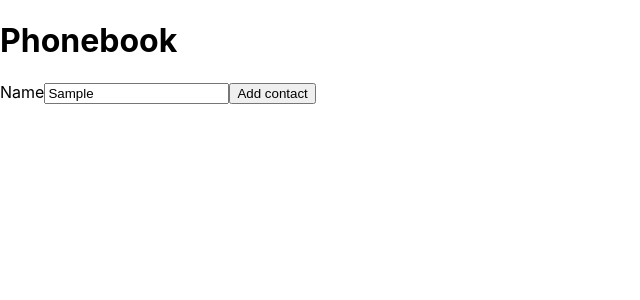
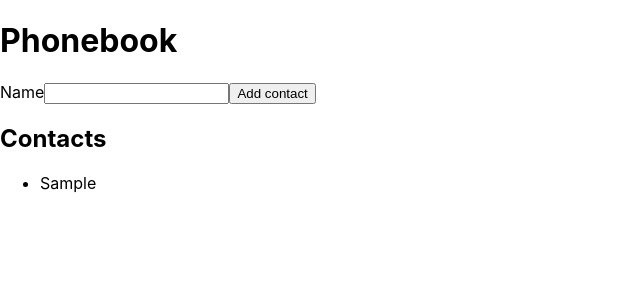
Before and after one commit to Wed88/goit-react-hw-02-phonebook, a React (Create React App) app: page / in a window 1280 px wide. Both pictures are taken after typing "Sample" into the empty fields and a click on the button "Add contact". Shown: the top 300 px of the page, without its empty margins (0-640 px from the left). Built offline with nearby package versions, Linux system fonts and the light colour scheme.

Commit message:
выполняет 1 шаг

```diff
--- a/package.json
+++ b/package.json
@@ -8,9 +8,11 @@
     "@testing-library/react": "^12.1.2",
     "@testing-library/user-event": "^13.5.0",
     "gh-pages": "^3.2.3",
+    "nanoid": "^3.2.0",
     "react": "^17.0.2",
     "react-dom": "^17.0.2",
     "react-scripts": "5.0.0",
+    "shortid": "^2.2.16",
     "web-vitals": "^2.1.3"
   },
   "scripts": {
--- a/src/App.js
+++ b/src/App.js
@@ -1,4 +1,5 @@
 import React, { Component } from 'react';
+import shortid from 'shortid';
 
 class App extends Component {
   state = {
@@ -6,29 +7,71 @@ class App extends Component {
     name: '',
   };
 
+  nameImputId = shortid.generate();
+  // contactItemId = shortid.generate();
+
   hendleImputChange = event => {
-    this.setState({ name: event.currentTarget.value });
+    const { name, value } = event.currentTarget;
+
+    this.setState({ [name]: [value] });
+  };
+
+  hendleSubmit = event => {
+    event.preventDefault();
+
+    this.addContact();
+
+    this.reset();
+
+    console.log(this.state);
+  };
+
+  addContact = () => {
+    const contact = {
+      id: shortid.generate(),
+      name: this.state.name,
+    };
+
+    this.setState(prevState => ({
+      contacts: [contact, ...prevState.contacts],
+    }));
+  };
+
+  reset = () => {
+    this.setState({ name: '' });
   };
 
   render() {
+    const contacts = this.state.contacts;
+
     return (
       <div>
         <h1>Phonebook</h1>
-        <form>
-          <label>
-            Name
+        <form onSubmit={this.hendleSubmit}>
+          <label htmlFor={this.nameImputId}>Name</label>
           <input
             type="text"
             name="name"
             value={this.state.name}
             onChange={this.hendleImputChange}
+            id={this.nameImputId}
             pattern="^[a-zA-Zа-яА-Я]+(([' -][a-zA-Zа-яА-Я ])?[a-zA-Zа-яА-Я]*)*$"
             title="Name may contain only letters, apostrophe, dash and spaces. For example Adrian, Jacob Mercer, Charles de Batz de Castelmore d'Artagnan"
             required
           />
-          </label>
-          <button type="button">Add contact</button>
+
+          <button type="submit">Add contact</button>
         </form>
+        <h2>Contacts</h2>
+        {this.state.contacts && (
+          <ul>
+            {contacts.map(contact => (
+              <li key={contact.id}>
+                <p>{contact.name}</p>
+              </li>
+            ))}
+          </ul>
+        )}
       </div>
     );
   }
```
Also changed, not shown: 1 other file (tests, documents, lock files or other folders). Lines whose indentation alone changed are shown as unchanged.
